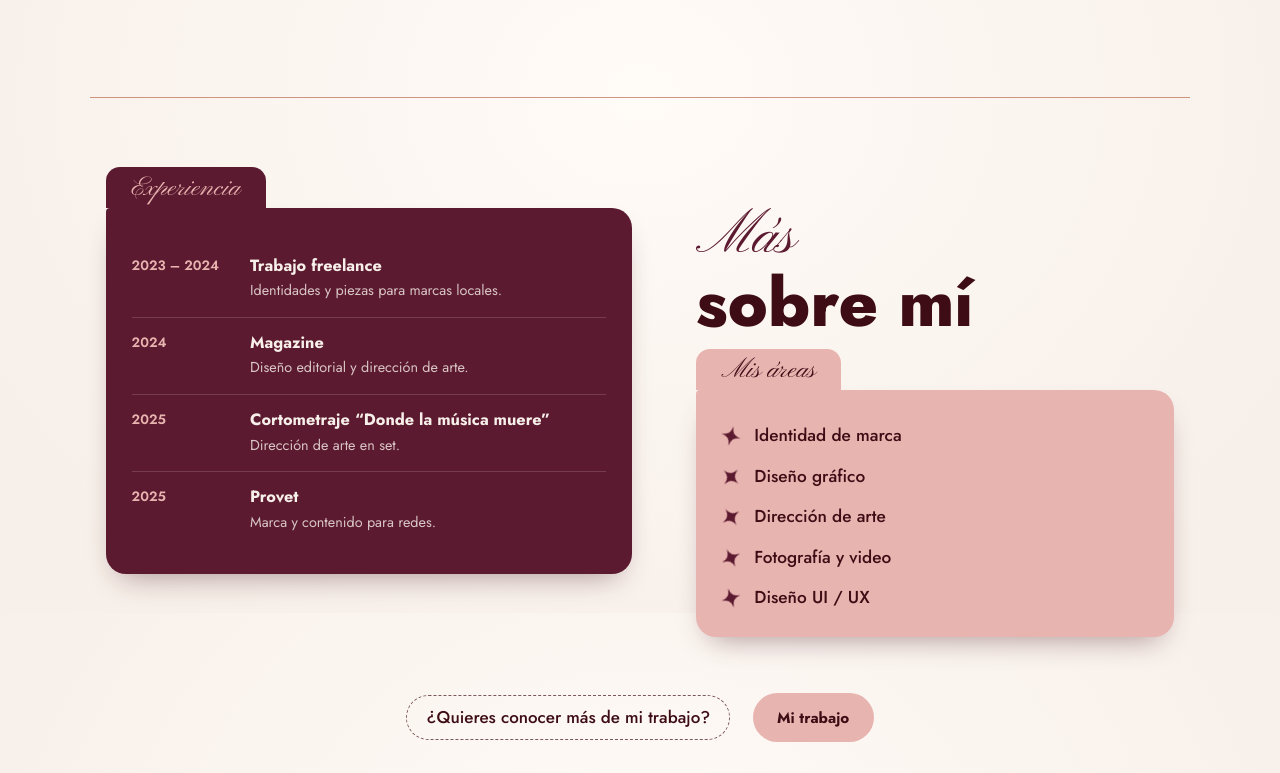
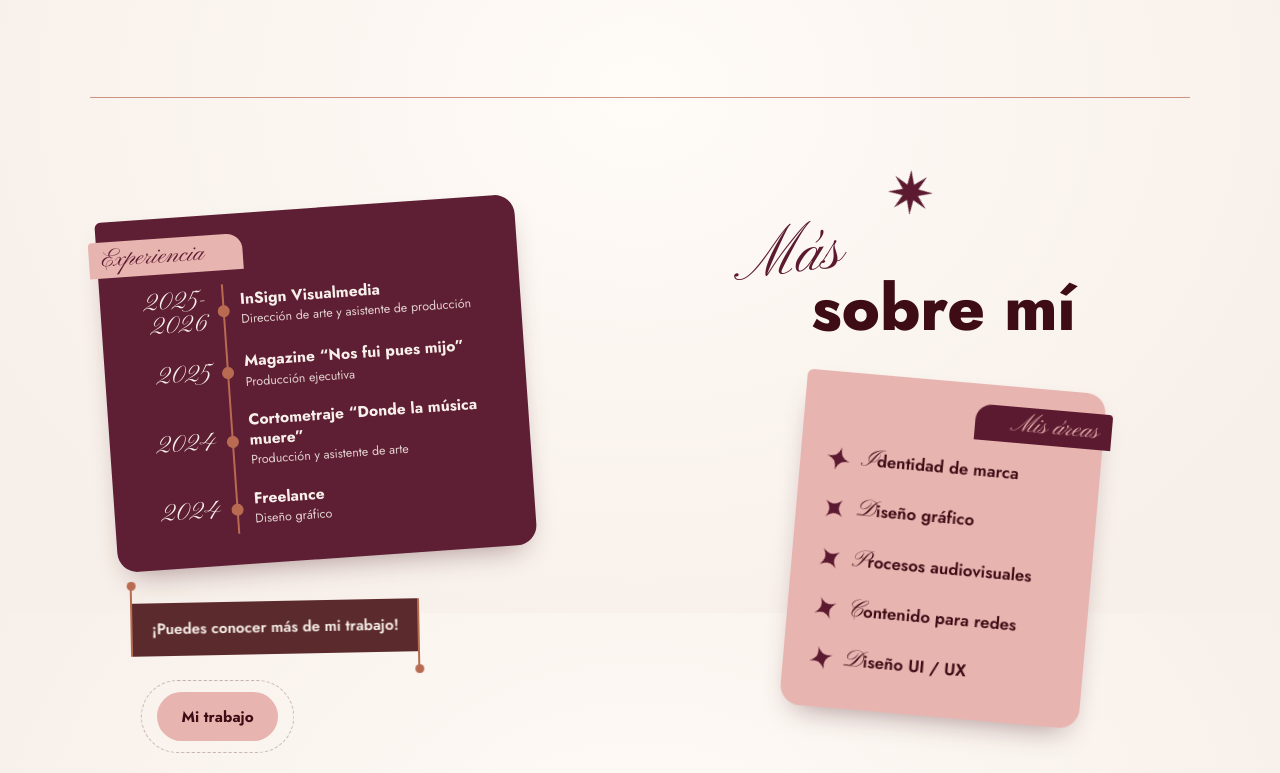
Before and after one commit to SofiMon9/Portafolio_web_trazo_sof_, a plain HTML site: page sobre-mi.html in a window 1280 px wide. Shown: the part 1787-2560 px from the top of the page. Drawn offline with Linux system fonts and the light colour scheme.

Commit message:
Sobre mí: Más sobre mí según Figma
Carpeta Experiencia con línea de tiempo que se dibuja y puntos que
aparecen uno a uno, cartel colgante que se balancea, botón con anillo
punteado, título con chispa que gira y carpeta Mis áreas con estrellas
que giran y entran una a una. Las carpetas se enderezan al aparecer.

Co-Authored-By: Claude Opus 5.5 <noreply@anthropic.com>

```diff
--- a/css/sobre-mi.css
+++ b/css/sobre-mi.css
@@ -469,103 +469,217 @@
 /* ---------- 3. Más sobre mí (carpetas) ---------- */
 .mas {
   display: grid;
-  grid-template-columns: 1.1fr 1fr;
-  gap: 3.5rem clamp(2rem, 5vw, 4rem);
+  grid-template-columns: 1.15fr 1fr;
+  gap: 3rem clamp(2rem, 6vw, 5rem);
   align-items: start;
-  padding-block: 110px 90px;
+  padding-block: 110px 100px;
+}
+.mas-izquierda {
+  display: flex;
+  flex-direction: column;
+  align-items: flex-start;
+}
+.mas-derecha {
+  display: flex;
+  flex-direction: column;
+  align-items: center;
+  gap: 2.6rem;
 }
 
-/* Carpeta: empieza torcida y se endereza al aparecer */
+/* Carpeta: empieza torcida y se endereza (un poquito) al aparecer */
 .carpeta {
   position: relative;
-  padding: 2rem 1.6rem 1.6rem;
-  border-radius: 4px 20px 20px 20px;
+  width: 100%;
+  border-radius: 6px 20px 20px 20px;
   box-shadow: var(--sombra);
-  rotate: -5deg;
-  transition: rotate 1.1s cubic-bezier(.3, 1.5, .5, 1) .15s;
+  rotate: -12deg;
+  transition: rotate 1.2s cubic-bezier(.3, 1.5, .5, 1) .15s;
 }
-.carpeta.visible { rotate: 0deg; }
-.carpeta-areas { rotate: 6deg; }
+.carpeta-exp.visible   { rotate: -4deg; }
+.carpeta-areas         { rotate: 14deg; }
+.carpeta-areas.visible { rotate: 5deg; }
+.carpeta:hover         { rotate: 0deg; }
 
-/* Pestaña de la carpeta */
+/* Pestaña tipo etiqueta pegada a la carpeta */
 .carpeta-pestana {
   position: absolute;
-  bottom: 100%;
-  left: 0;
-  padding: .2rem 1.6rem 0;
-  border-radius: 14px 14px 0 0;
-  background: inherit;
-  font-size: 1.7rem;
-  line-height: 1.4;
+  top: 20px;
+  padding: .05rem 2.4rem .05rem .8rem;
+  font-size: 1.6rem;
+  line-height: 1.35;
 }
 
 .carpeta-exp {
-  background: var(--vino);
+  max-width: 420px;
+  padding: 4rem 1.6rem 1.6rem;
+  background: #5E1E34;
   color: var(--crema);
 }
-.carpeta-exp .carpeta-pestana { color: var(--rosa); }
-:root[data-theme="dark"] .carpeta-exp { box-shadow: 0 0 0 1px rgba(247, 239, 233, .12), var(--sombra); }
-@media (prefers-color-scheme: dark) {
-  :root:not([data-theme="light"]) .carpeta-exp { box-shadow: 0 0 0 1px rgba(247, 239, 233, .12), var(--sombra); }
+.carpeta-exp .carpeta-pestana {
+  left: -8px;
+  border-radius: 4px 16px 0 0;
+  background: var(--rosa);
+  color: var(--vino);
 }
 
 .carpeta-areas {
+  max-width: 300px;
+  padding: 4.2rem 1.6rem 1.8rem;
   background: var(--rosa);
   color: var(--vino-oscuro);
 }
+.carpeta-areas .carpeta-pestana {
+  right: -8px;
+  padding: .05rem .8rem .05rem 2.2rem;
+  border-radius: 16px 4px 0 0;
+  background: var(--vino);
+  color: var(--rosa);
+}
 
-/* Línea de tiempo dentro de la carpeta de experiencia */
+/* Línea de tiempo: la línea se dibuja y los puntos aparecen uno a uno */
 .linea-tiempo {
+  position: relative;
   margin: 0;
   padding: 0;
   list-style: none;
 }
+.linea-tiempo::before {
+  content: "";
+  position: absolute;
+  top: 6px;
+  bottom: 6px;
+  left: calc(5rem + .7rem + 5px);
+  width: 2px;
+  background: var(--terracota);
+  transform-origin: top;
+  transform: scaleY(0);
+  transition: transform 1.2s ease .5s;
+}
+.carpeta-exp.visible .linea-tiempo::before { transform: scaleY(1); }
+
 .linea-tiempo li {
   display: grid;
-  grid-template-columns: 6.4rem 1fr;
-  gap: 1rem;
-  padding-block: .9rem;
-  border-bottom: 1px solid rgba(247, 239, 233, .16);
+  grid-template-columns: 5rem 12px 1fr;
+  gap: .7rem;
+  align-items: center;
+  padding-block: .55rem;
 }
-.linea-tiempo li:last-child { border-bottom: none; }
 .lt-anio {
-  font-size: .85rem;
-  font-weight: 600;
-  color: var(--rosa);
+  font-size: 1.5rem;
+  line-height: 1;
+  text-align: right;
 }
+.lt-punto {
+  position: relative;
+  width: 12px;
+  height: 12px;
+  border-radius: 50%;
+  background: var(--terracota);
+  scale: 0;
+  transition: scale .4s cubic-bezier(.3, 1.8, .5, 1);
+}
+.carpeta-exp.visible .lt-punto { scale: 1; }
+.linea-tiempo li:nth-child(1) .lt-punto { transition-delay: .7s; }
+.linea-tiempo li:nth-child(2) .lt-punto { transition-delay: .95s; }
+.linea-tiempo li:nth-child(3) .lt-punto { transition-delay: 1.2s; }
+.linea-tiempo li:nth-child(4) .lt-punto { transition-delay: 1.45s; }
 .linea-tiempo h3 {
-  font-size: 1.02rem;
+  font-size: .98rem;
   font-weight: 700;
-  line-height: 1.3;
+  line-height: 1.25;
 }
 .linea-tiempo p {
-  margin-top: .2rem;
-  font-size: .9rem;
-  opacity: .8;
+  margin-top: .1rem;
+  font-size: .78rem;
+  opacity: .85;
 }
 
-.mas-derecha {
+/* Cartel colgante entre dos hilos */
+.cartel {
+  position: relative;
+  margin: 2.6rem 0 0 1.6rem;
+  padding: .9rem 1.2rem;
+  background: #5B2A2C;
+  color: var(--crema);
+  transform-origin: top center;
+}
+.cartel.visible { animation: balanceo 5s ease-in-out infinite 1s; }
+@keyframes balanceo {
+  0%, 100% { rotate: -1.2deg; }
+  50%      { rotate: 1.2deg; }
+}
+.cartel p { font-size: .95rem; font-weight: 600; }
+/* Hilos con su puntito: uno sube por la izquierda y otro baja por la derecha */
+.cartel::before,
+.cartel::after {
+  content: "";
+  position: absolute;
+  width: 2px;
+  background: var(--terracota);
+}
+.cartel::before { left: -2px; top: -18px; bottom: 0; }
+.cartel::after  { right: -2px; top: 0; bottom: -18px; }
+.cartel p::before,
+.cartel p::after {
+  content: "";
+  position: absolute;
+  width: 9px;
+  height: 9px;
+  border-radius: 50%;
+  background: var(--terracota);
+}
+.cartel p::before { left: -5.5px; top: -22px; }
+.cartel p::after  { right: -5.5px; bottom: -22px; }
+
+/* Botón con anillo punteado que late */
+.btn-anillo {
+  position: relative;
+  margin: 2.4rem 0 0 3.2rem;
+}
+.btn-anillo::before {
+  content: "";
+  position: absolute;
+  inset: -10px -12px;
+  border: 1px dashed var(--suave);
+  border-radius: 999px;
+  animation: latido 2.6s ease-in-out infinite;
+}
+@keyframes latido {
+  0%, 100% { scale: 1; opacity: .8; }
+  50%      { scale: 1.06; opacity: .4; }
+}
+
+/* Título "Más sobre mí" */
+.mas-titulo {
+  position: relative;
   display: flex;
   flex-direction: column;
-  gap: 3.4rem;
-}
-.mas-titulo {
-  font-size: clamp(2.6rem, 6vw, 4.2rem);
+  font-size: clamp(2.6rem, 6vw, 4rem);
   font-weight: 800;
   line-height: 1;
 }
 .mas-titulo .script {
-  display: block;
-  font-size: .9em;
+  margin-left: -1.2em;
+  font-size: 1.05em;
   font-weight: 400;
   color: var(--accent);
+  rotate: -8deg;
+}
+.mas-chispa {
+  position: absolute;
+  top: -.6em;
+  left: 1.2em;
+  width: .7em;
+  height: .7em;
+  fill: var(--vino);
+  animation: girar 10s linear infinite;
 }
 
-/* Lista de áreas con estrellas que giran */
+/* Lista de áreas: estrellas que giran y entran una a una */
 .areas {
   display: flex;
   flex-direction: column;
-  gap: .8rem;
+  gap: .7rem;
   margin: 0;
   padding: 0;
   list-style: none;
@@ -573,14 +687,27 @@
 .areas li {
   display: flex;
   align-items: center;
-  gap: .8rem;
-  font-size: 1.08rem;
-  font-weight: 500;
+  gap: .7rem;
+  font-size: 1.05rem;
+  font-weight: 600;
+  opacity: 0;
+  translate: -14px 0;
+  transition: opacity .5s ease, translate .5s ease;
+}
+.carpeta-areas.visible .areas li { opacity: 1; translate: 0 0; }
+.areas li:nth-child(2) { transition-delay: .1s; }
+.areas li:nth-child(3) { transition-delay: .2s; }
+.areas li:nth-child(4) { transition-delay: .3s; }
+.areas li:nth-child(5) { transition-delay: .4s; }
+.areas span::first-letter {
+  font-family: var(--script);
+  font-size: 1.45em;
+  font-weight: 400;
 }
 .areas svg {
   flex: none;
-  width: 20px;
-  height: 20px;
+  width: 24px;
+  height: 24px;
   fill: var(--vino);
   animation: girar 8s linear infinite;
 }
@@ -589,25 +716,11 @@
 .areas li:nth-child(4) svg { animation-duration: 11s; animation-direction: reverse; }
 .areas li:nth-child(5) svg { animation-duration: 9s; }
 
-.mas-cta {
-  grid-column: 1 / -1;
-  display: flex;
-  flex-wrap: wrap;
-  align-items: center;
-  justify-content: center;
-  gap: 1rem 1.4rem;
-  text-align: center;
-}
-.mas-cta p {
-  padding: .5rem 1.2rem;
-  border: 1px dashed var(--suave);
-  border-radius: 999px;
-  font-weight: 500;
-}
-
 @media (max-width: 820px) {
   .mas { grid-template-columns: 1fr; }
-  .linea-tiempo li { grid-template-columns: 1fr; gap: .2rem; }
+  .mas-izquierda { align-items: center; }
+  .cartel, .btn-anillo { margin-left: 0; }
+  .mas-titulo .script { margin-left: 0; }
 }
 
 
--- a/sobre-mi.html
+++ b/sobre-mi.html
@@ -340,51 +340,61 @@
 
       <hr class="separador">
 
-      <!-- 3. Más sobre mí: carpetas que se enderezan al aparecer -->
+      <!-- 3. Más sobre mí: carpetas que se enderezan, línea de tiempo que se dibuja y estrellas que giran -->
       <div class="mas contenedor">
 
+        <div class="mas-izquierda">
           <!-- Carpeta de experiencia -->
           <div class="carpeta carpeta-exp aparece">
             <span class="carpeta-pestana script">Experiencia</span>
             <ol class="linea-tiempo">
               <li>
-              <span class="lt-anio">2023 – 2024</span>
-              <div><h3>Trabajo freelance</h3><p>Identidades y piezas para marcas locales.</p></div>
+                <span class="lt-anio script">2025-<br>2026</span>
+                <span class="lt-punto" aria-hidden="true"></span>
+                <div><h3>InSign Visualmedia</h3><p>Dirección de arte y asistente de producción</p></div>
               </li>
               <li>
-              <span class="lt-anio">2024</span>
-              <div><h3>Magazine</h3><p>Diseño editorial y dirección de arte.</p></div>
+                <span class="lt-anio script">2025</span>
+                <span class="lt-punto" aria-hidden="true"></span>
+                <div><h3>Magazine “Nos fui pues mijo”</h3><p>Producción ejecutiva</p></div>
               </li>
               <li>
-              <span class="lt-anio">2025</span>
-              <div><h3>Cortometraje “Donde la música muere”</h3><p>Dirección de arte en set.</p></div>
+                <span class="lt-anio script">2024</span>
+                <span class="lt-punto" aria-hidden="true"></span>
+                <div><h3>Cortometraje “Donde la música muere”</h3><p>Producción y asistente de arte</p></div>
               </li>
               <li>
-              <span class="lt-anio">2025</span>
-              <div><h3>Provet</h3><p>Marca y contenido para redes.</p></div>
+                <span class="lt-anio script">2024</span>
+                <span class="lt-punto" aria-hidden="true"></span>
+                <div><h3>Freelance</h3><p>Diseño gráfico</p></div>
               </li>
             </ol>
           </div>
 
+          <!-- Cartel colgante + botón -->
+          <div class="cartel aparece">
+            <p>¡Puedes conocer más de mi trabajo!</p>
+          </div>
+          <a class="btn-rosa btn-anillo aparece" href="proyectos.html">Mi trabajo</a>
+        </div>
+
         <div class="mas-derecha">
-          <h2 class="mas-titulo aparece"><span class="script">Más</span> sobre mí</h2>
+          <h2 class="mas-titulo aparece">
+            <span class="script">Más</span> sobre mí
+            <svg class="mas-chispa" viewBox="0 0 24 24" aria-hidden="true"><polygon points="12,0 13.72,7.84 20.49,3.51 16.16,10.28 24,12 16.16,13.72 20.49,20.49 13.72,16.16 12,24 10.28,16.16 3.51,20.49 7.84,13.72 0,12 7.84,10.28 3.51,3.51 10.28,7.84"/></svg>
+          </h2>
 
-          <!-- Carpeta de áreas (las estrellas giran) -->
+          <!-- Carpeta de áreas (la primera letra sale en cursiva) -->
           <div class="carpeta carpeta-areas aparece">
             <span class="carpeta-pestana script">Mis áreas</span>
             <ul class="areas">
-              <li><svg aria-hidden="true"><use href="#estrella"/></svg>Identidad de marca</li>
-              <li><svg aria-hidden="true"><use href="#estrella"/></svg>Diseño gráfico</li>
-              <li><svg aria-hidden="true"><use href="#estrella"/></svg>Dirección de arte</li>
-              <li><svg aria-hidden="true"><use href="#estrella"/></svg>Fotografía y video</li>
-              <li><svg aria-hidden="true"><use href="#estrella"/></svg>Diseño UI / UX</li>
+              <li><svg aria-hidden="true"><use href="#estrella"/></svg><span>Identidad de marca</span></li>
+              <li><svg aria-hidden="true"><use href="#estrella"/></svg><span>Diseño gráfico</span></li>
+              <li><svg aria-hidden="true"><use href="#estrella"/></svg><span>Procesos audiovisuales</span></li>
+              <li><svg aria-hidden="true"><use href="#estrella"/></svg><span>Contenido para redes</span></li>
+              <li><svg aria-hidden="true"><use href="#estrella"/></svg><span>Diseño UI / UX</span></li>
             </ul>
           </div>
-        </div>
-
-        <div class="mas-cta aparece">
-          <p>¿Quieres conocer más de mi trabajo?</p>
-          <a class="btn-rosa" href="proyectos.html">Mi trabajo</a>
         </div>
       </div>
 
```
Lines whose indentation alone changed are shown as unchanged.
